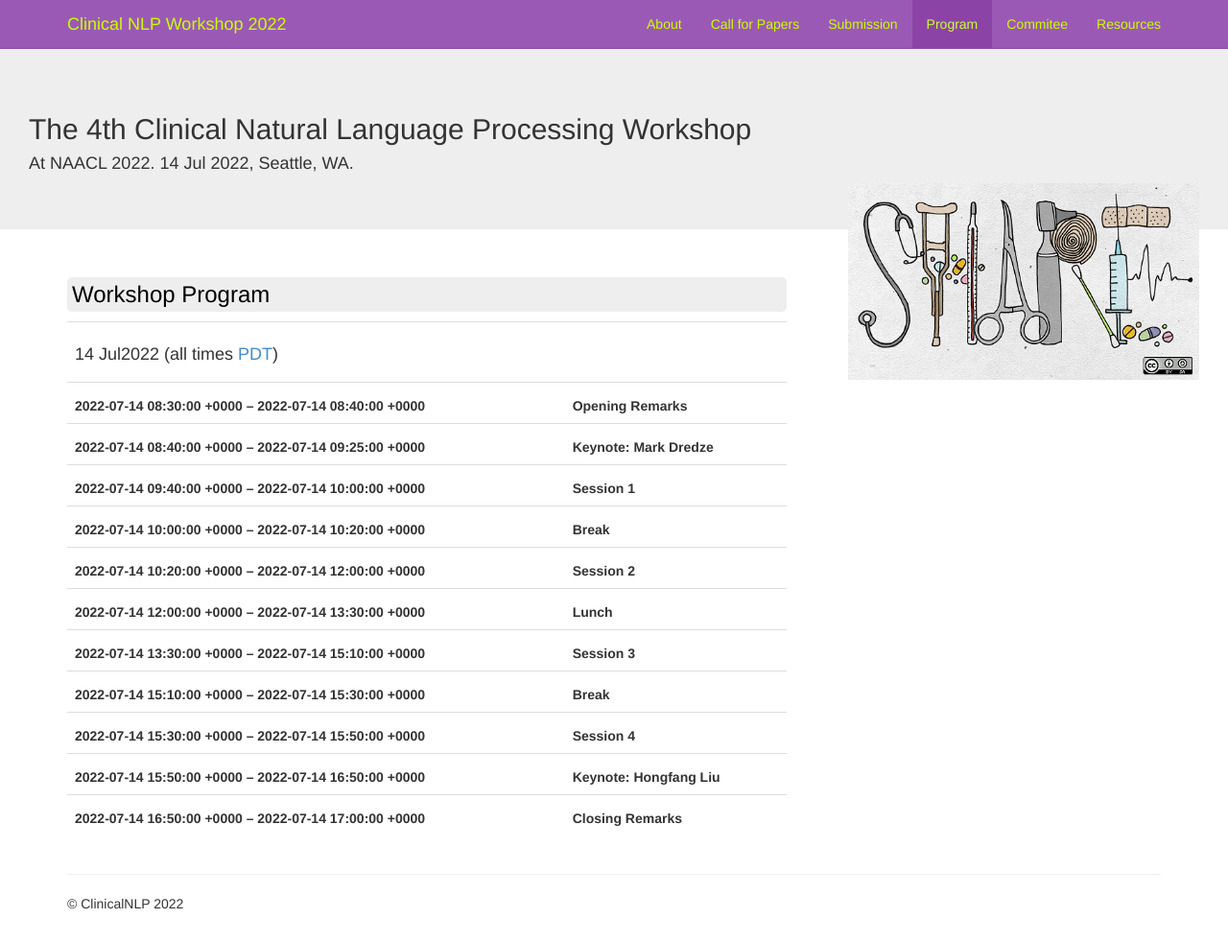
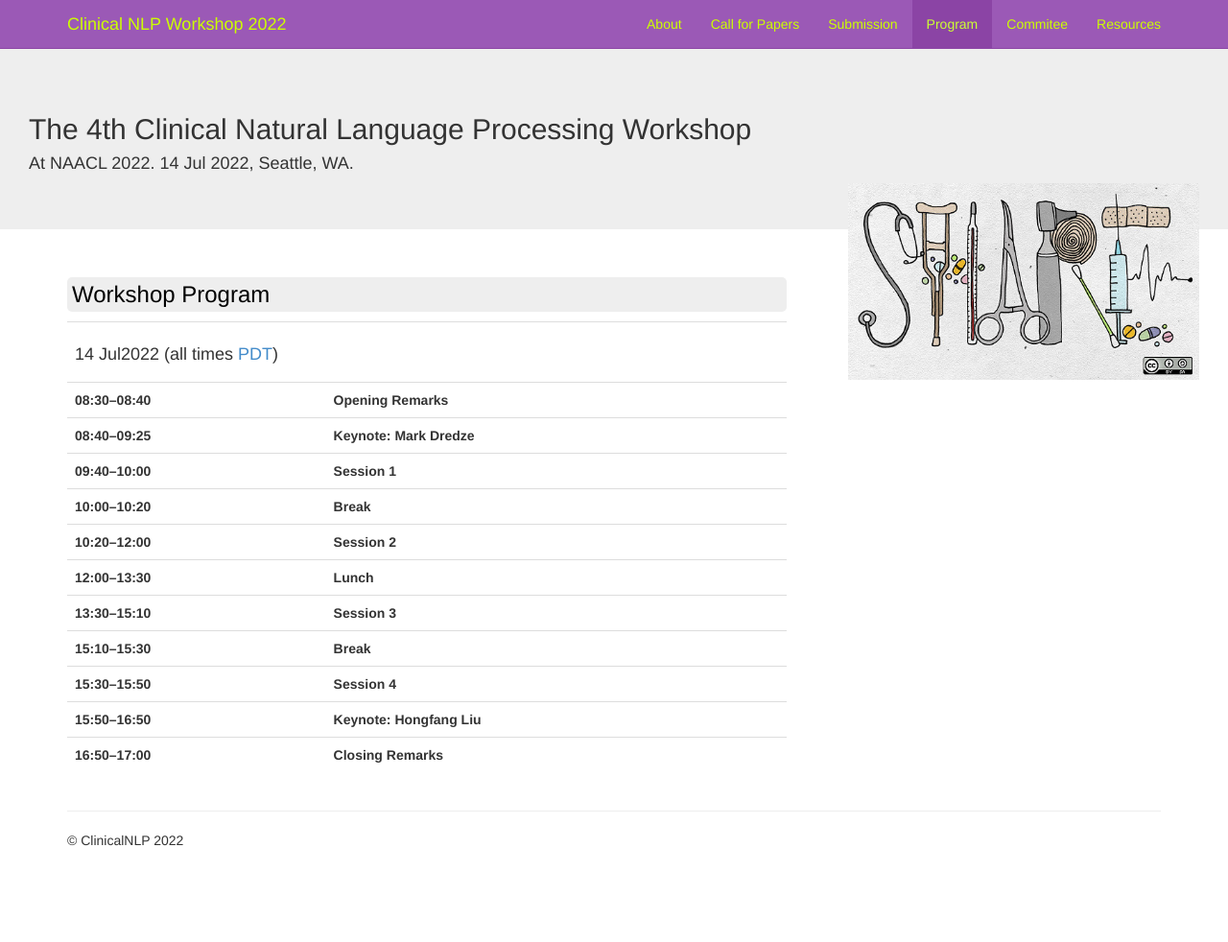
Before and after one commit to clinical-nlp/clinical-nlp.github.io, a Jekyll site: the page built from 2022/program.md, in a window 1280 px wide and 982 px high. Shown: the whole window at 96% size. Built offline with Jekyll 4.4.1, drawn with Linux system fonts in a browser that asks for light colours; nearby versions of some CDN libraries; comment, search, counter and statistics services are not loaded.

Commit message:
Updates date format for table display

```diff
--- a/2022/program.md
+++ b/2022/program.md
@@ -9,7 +9,7 @@ layout: default
 <tr><td colspan=2 style="padding-top: 14px;"><h4>14 Jul2022 (all times <a href="https://www.timeanddate.com/time/zones/pdt">PDT</a>)</h4></td></tr>
 
 {% for session in site.data["2022"].program %}
-<tr><td valign=top style="padding-top: 14px;"><b>{{ session.start_time }} – {{ session.end_time }}</b></td><td valign=top style="padding-top: 14px;"><b>{{ session.title }}</b></td></tr>
+<tr><td valign=top><b>{{ session.start_time | date: "%H:%M"}}–{{ session.end_time | date: "%H:%M" }}</b></td><td valign=top><b>{{ session.title }}</b></td></tr>
 {% endfor %}
 
 </table>
```
